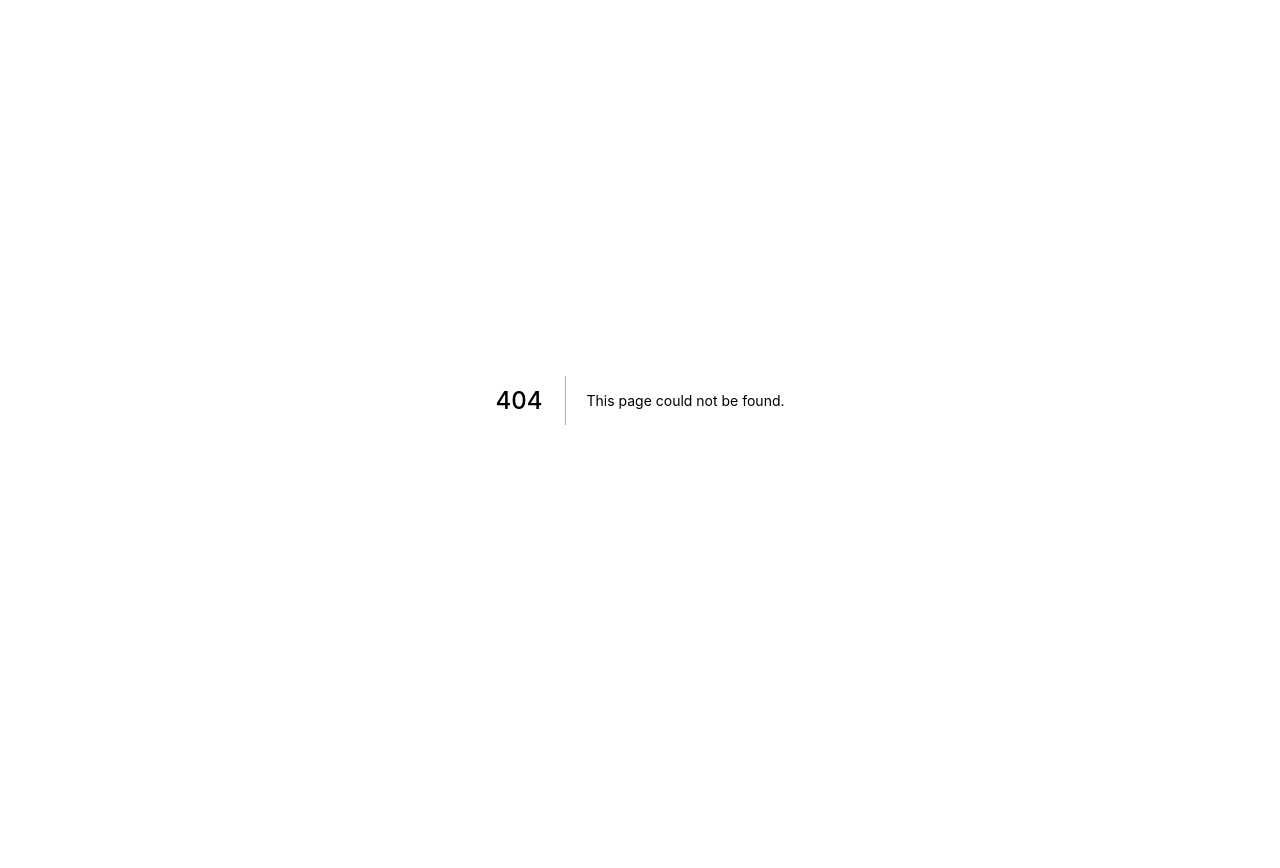
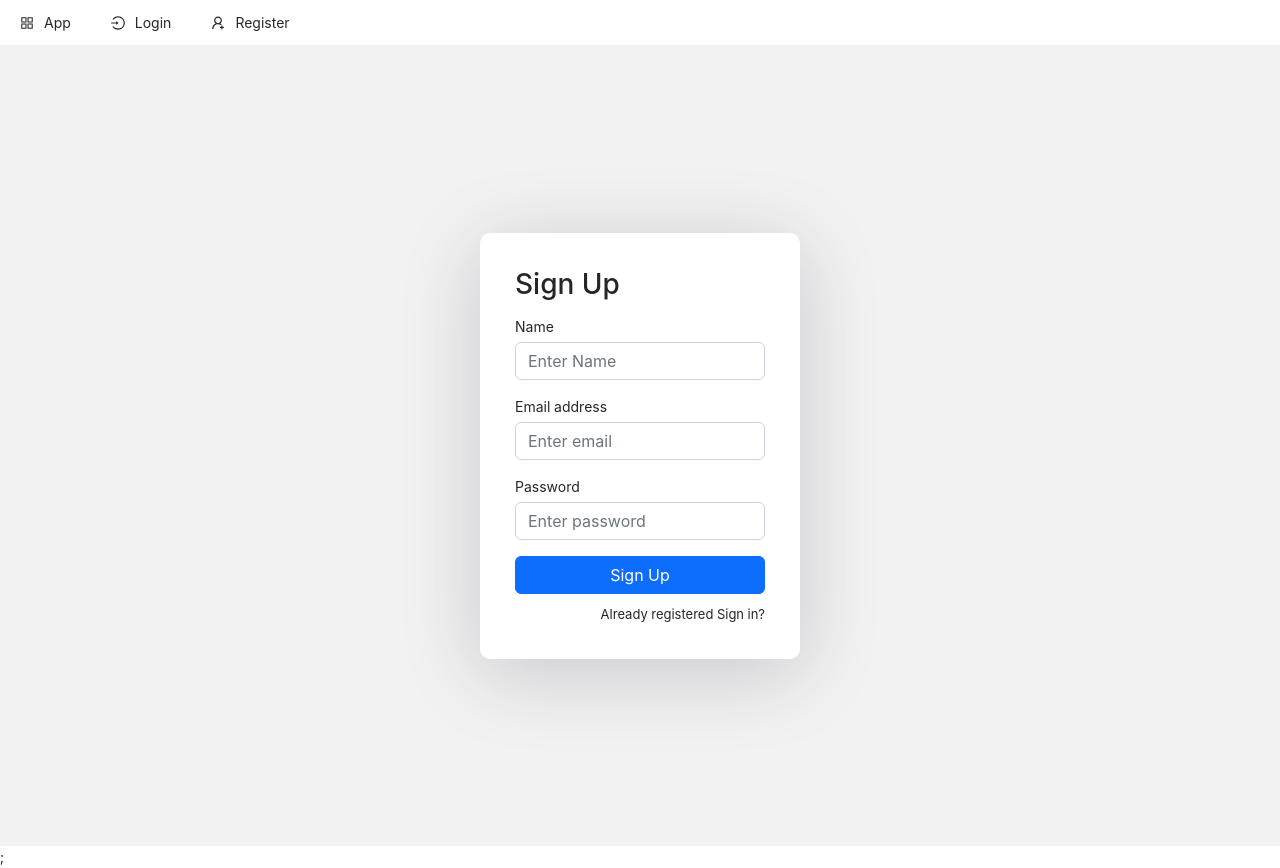
Before and after one commit to ArslanJajja1/eLearning-Platform, a Next.js app in the folder client/: page /register in a window 1280 px wide. Before the commit this address had no page. Before the commit the page ends 800 px from the top, so only its background shows below. Built offline with nearby package versions, Linux system fonts and the light colour scheme.

Commit message:
Navbar setup

```diff
--- /dev/null
+++ b/client/components/TopNav.js
@@ -0,0 +1,31 @@
+import { Menu } from "antd";
+import {
+    AppstoreOutlined,
+    LoginOutlined,
+    UserAddOutlined,
+} from "@ant-design/icons";
+import Link from "next/link";
+const { Item } = Menu;
+const TopNav = () => {
+    return (
+        <Menu mode="horizontal">
+            <Item icon={<AppstoreOutlined />}>
+                <Link href="/">
+                    <a>App</a>
+                </Link>
+            </Item>
+            <Item icon={<LoginOutlined />}>
+                <Link href="/login">
+                    <a>Login</a>
+                </Link>
+            </Item>
+            <Item icon={<UserAddOutlined />}>
+                <Link href="/register">
+                    <a>Register</a>
+                </Link>
+            </Item>
+        </Menu>
+    );
+};
+
+export default TopNav;
--- a/client/package.json
+++ b/client/package.json
@@ -9,6 +9,9 @@
     "lint": "next lint"
   },
   "dependencies": {
+    "@ant-design/icons": "^4.7.0",
+    "antd": "^4.21.7",
+    "bootstrap": "^5.2.0",
     "next": "12.2.3",
     "react": "18.2.0",
     "react-dom": "18.2.0"
--- a/client/pages/_app.js
+++ b/client/pages/_app.js
@@ -1,7 +1,15 @@
-import '../styles/globals.css'
+import TopNav from "../components/TopNav";
+import "bootstrap/dist/css/bootstrap.min.css";
+import "antd/dist/antd.css";
+import "../styles/globals.css";
 
 function MyApp({ Component, pageProps }) {
-  return <Component {...pageProps} />
+    return (
+        <>
+            <TopNav />
+            <Component {...pageProps} />;
+        </>
+    );
 }
 
-export default MyApp
+export default MyApp;
--- a/client/pages/index.js
+++ b/client/pages/index.js
@@ -13,7 +13,7 @@ export default function Home() {
                 />
                 <link rel="icon" href="/favicon.ico" />
             </Head>
-            <h1>E learning platform</h1>
+            <h4 className={styles.jumbotron}>E learning platform</h4>
         </div>
     );
 }
--- /dev/null
+++ b/client/pages/register.js
@@ -0,0 +1,46 @@
+const register = () => {
+    return (
+        <div className="auth-form-wrapper">
+            <div className="w-25 m-auto auth-form">
+                <form>
+                    <h3>Sign Up</h3>
+                    <div className="mb-3">
+                        <label className="mb-1">Name</label>
+                        <input
+                            type="text"
+                            className="form-control"
+                            placeholder="Enter Name"
+                        />
+                    </div>
+
+                    <div className="mb-3">
+                        <label className="mb-1">Email address</label>
+                        <input
+                            type="email"
+                            className="form-control"
+                            placeholder="Enter email"
+                        />
+                    </div>
+                    <div className="mb-3">
+                        <label className="mb-1">Password</label>
+                        <input
+                            type="password"
+                            className="form-control"
+                            placeholder="Enter password"
+                        />
+                    </div>
+                    <div className="d-grid">
+                        <button type="submit" className="btn btn-primary">
+                            Sign Up
+                        </button>
+                    </div>
+                    <p className="forgot-password text-right">
+                        Already registered <a href="/login">Sign in?</a>
+                    </p>
+                </form>
+            </div>
+        </div>
+    );
+};
+
+export default register;
--- a/client/styles/globals.css
+++ b/client/styles/globals.css
@@ -24,3 +24,28 @@ a {
         background: black;
     }
 }
+
+.auth-form-wrapper {
+    min-height: 100vh;
+    background-color: rgba(128, 128, 128, 0.1);
+    display: flex;
+    justify-content: center;
+    align-items: center;
+}
+/* Login and Signup Form */
+
+.auth-form {
+    padding: 35px;
+    border-radius: 10px;
+    background-color: #ffffff;
+    box-shadow: 0px 14px 80px rgba(34, 35, 58, 0.2);
+}
+.forgot-password,
+.forgot-password a {
+    text-align: right;
+    font-size: 13px;
+    padding-top: 10px;
+    margin: 0;
+}
+
+/* Login and Signup Form */
```
Also changed, not shown: client/pages/login.js (added, +42 -0 lines), client/styles/Home.module.css (+15 -128 lines), 2 other files (tests, documents, lock files or other folders). Lines whose indentation alone changed are shown as unchanged.
